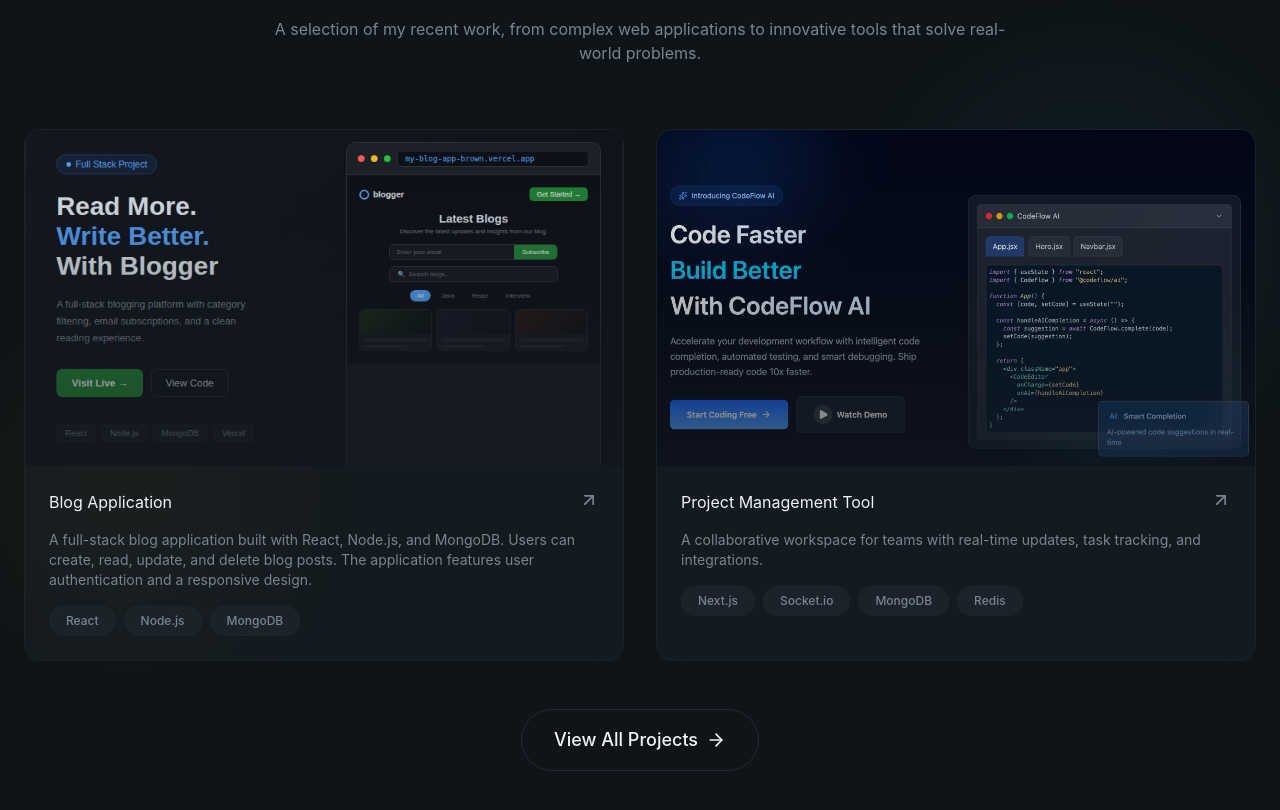
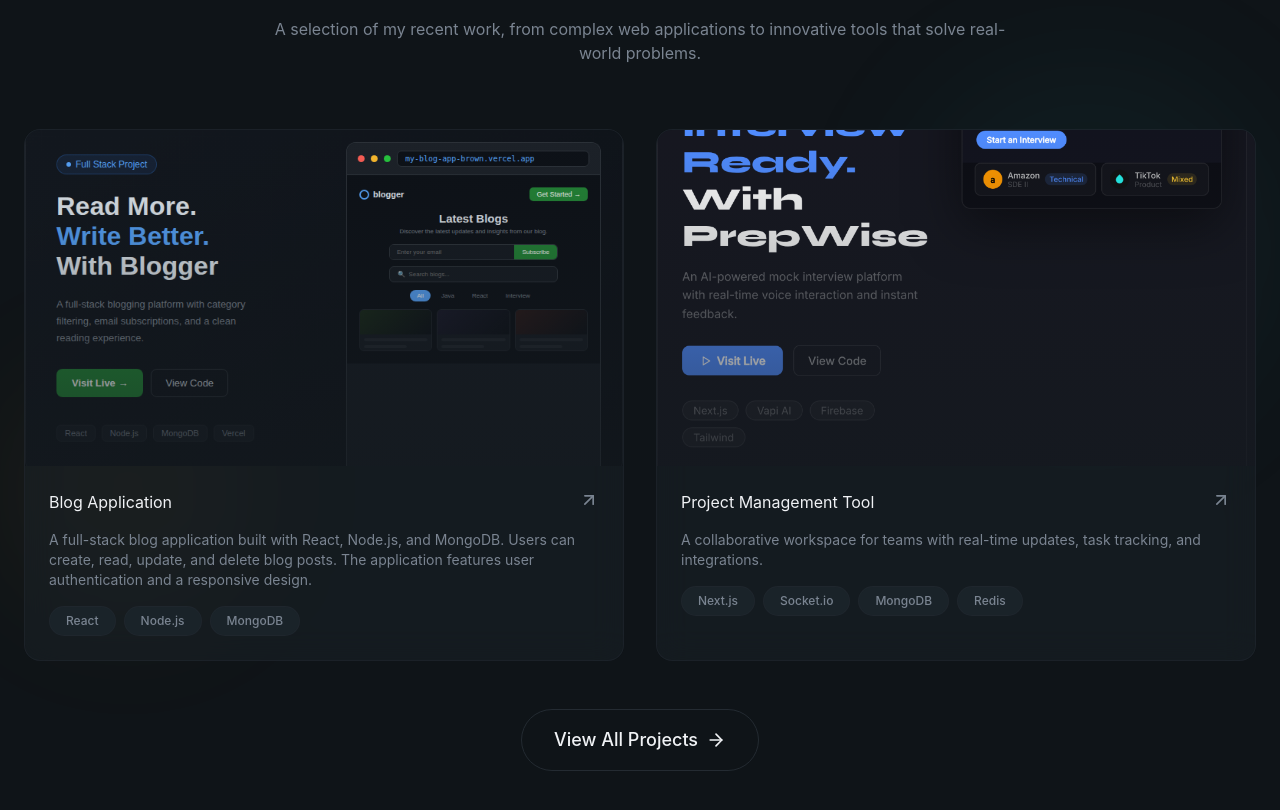
Before and after one commit to ShreyaSaha18/Personal_Portfolio, a React (Vite) app: page / in a window 1280 px wide. Shown: the part 2348-3158 px from the top of the page. Built offline with nearby package versions, Linux system fonts and the light colour scheme.

Commit message:
added project

```diff
--- a/src/sections/Projects.jsx
+++ b/src/sections/Projects.jsx
@@ -11,16 +11,16 @@
     image: "/projects/project1.png",
     tags: ["React", "Node.js", "MongoDB"],
     link: "https://my-blog-app-brown.vercel.app/",
-    github: "https://github.com/ShreyaSaha18",
+    github: "https://github.com/ShreyaSaha18/Personal_Portfolio",
   },
   {
     title: "Project Management Tool",
     description:
       "A collaborative workspace for teams with real-time updates, task tracking, and integrations.",
-    image: "/projects/project4.png",
+    image: "/projects/prepwise_card.png",
     tags: ["Next.js", "Socket.io", "MongoDB", "Redis"],
-    link: "https://my-blog-app-brown.vercel.app/",
-    github: "https://github.com/ShreyaSaha18",
+    link: "https://ai-mock-interviews-three-omega.vercel.app/",
+    github: "https://github.com/ShreyaSaha18/ai_mock_interviews",
   },
 ];
 
```
Also changed, not shown: public/projects/prepwise_card.png (added), public/projects/project2.png (deleted).
